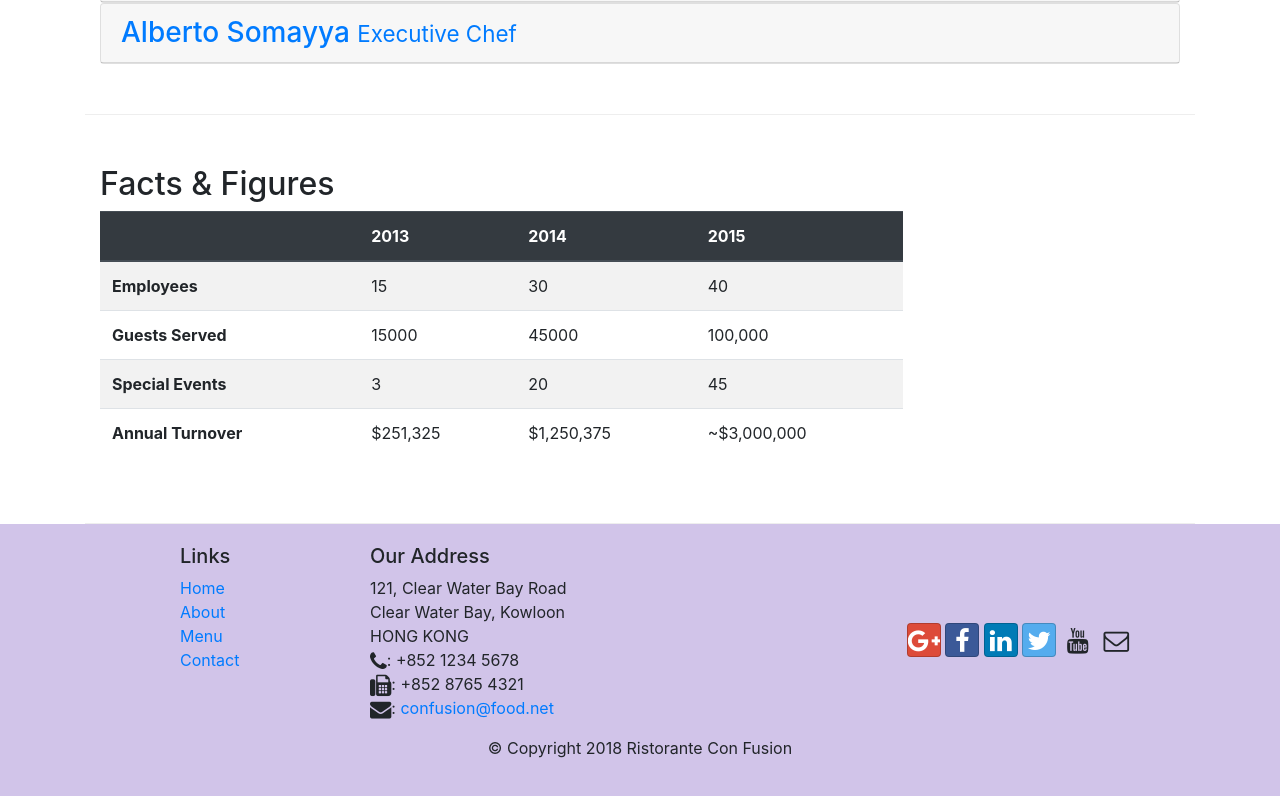
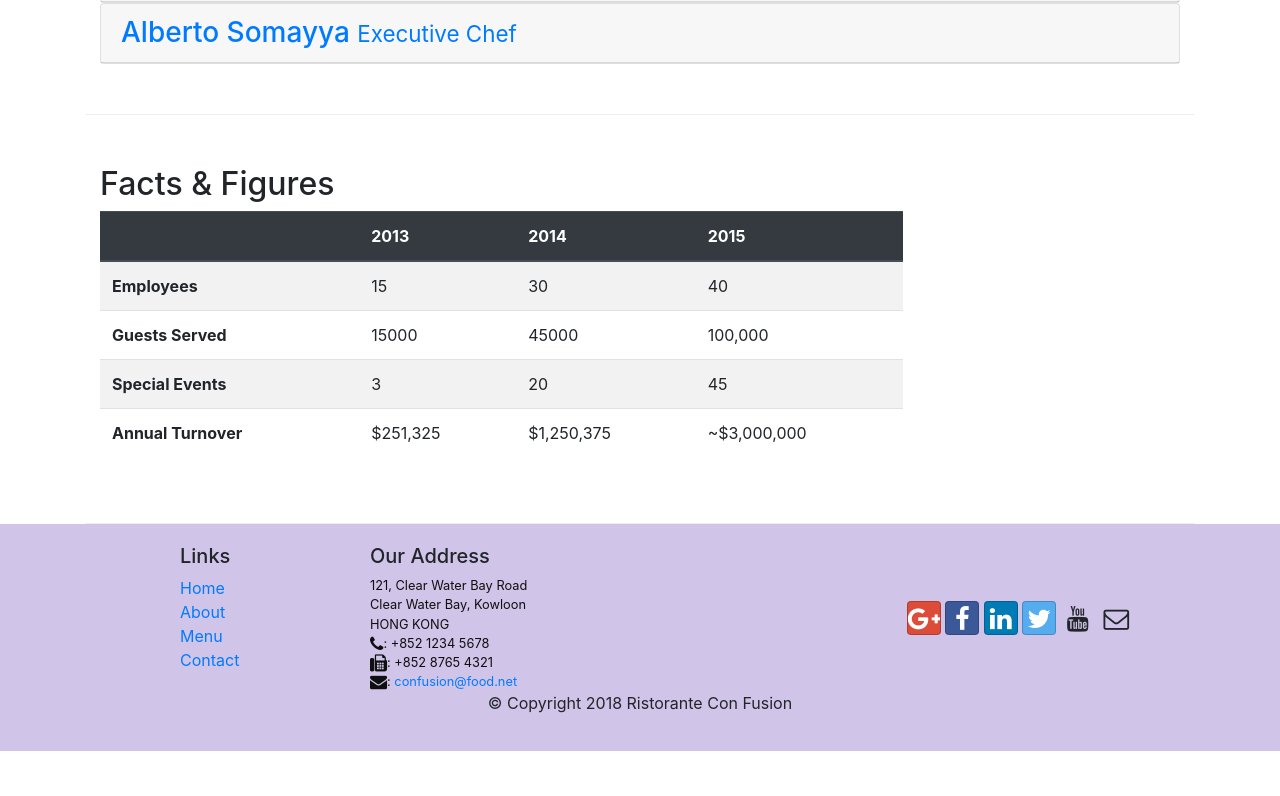
Before and after one commit to mangaka585/fullstack, a website: page aboutus.html in a window 1280 px wide. Shown: the part 1399-2195 px from the top of the page. After the commit the page ends 2150 px from the top, so only its background shows below. Drawn offline with nearby package versions, Linux system fonts and the light colour scheme.

Commit message:
NPM Scripts Part 2

```diff
--- a/aboutus.html
+++ b/aboutus.html
@@ -5,10 +5,13 @@
     <meta charset="utf-8">
     <meta name="viewport" content="width=device-width, initial-scale=1, shrink-to-fit=no">
     <meta http-equiv="x-ua-compatible" content="ie=edge">
+
+    <!-- build:css css/main.css -->
     <link rel="stylesheet" href="node_modules/bootstrap/dist/css/bootstrap.min.css">
     <link rel="stylesheet" href="node_modules/font-awesome/css/font-awesome.min.css">
     <link rel="stylesheet" href="node_modules/bootstrap-social/bootstrap-social.css">
-    <link rel="stylesheet" href="css/styles-old.css">
+    <link rel="stylesheet" href="css/styles.css">
+    <!-- endbuild -->
     <title>Ristorante Con Fusion: About Us</title>
 
 </head>
@@ -252,11 +255,12 @@
         </div>
     </footer>
 
-
+    <!-- build:js js/main.js -->
     <script src="node_modules/jquery/dist/jquery.min.js"></script>
     <script src="node_modules/tether/dist/js/tether.min.js"></script>
     <script src="node_modules/bootstrap/dist/js/bootstrap.min.js"></script>
     <script src="js/scripts.js"></script>
+    <!-- endbuild -->
 </body>
 
 </html>
```
Also changed, not shown: contactus.html (+5 -1 lines), index.html (+4 -0 lines), package.json (+13 -3 lines), 2 other files.
